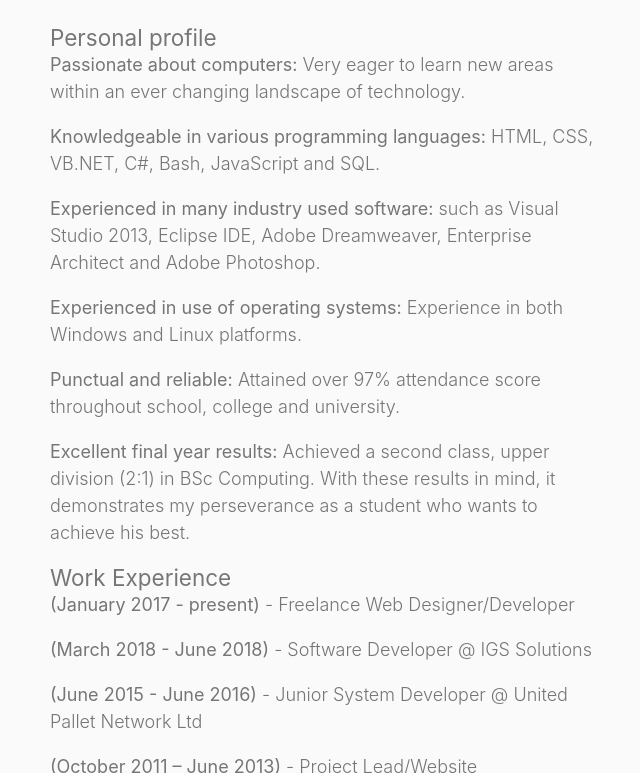
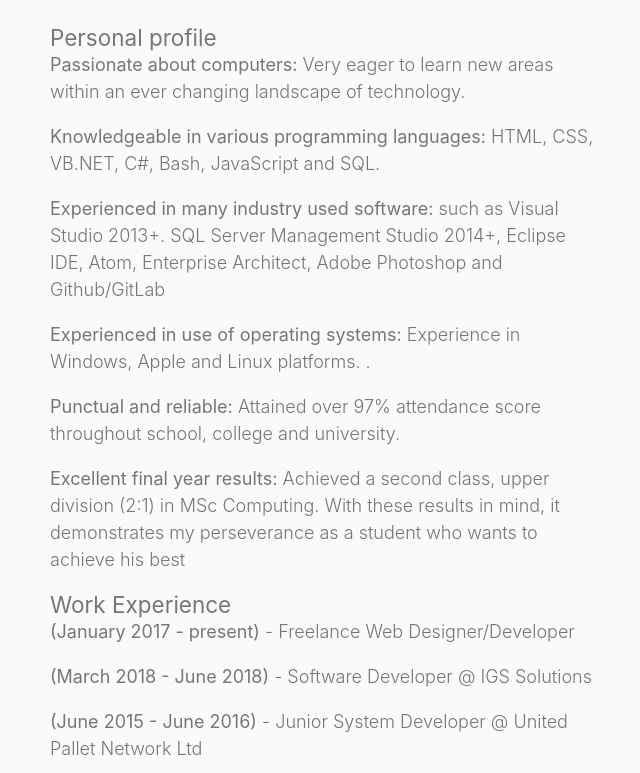
Before and after one commit to sahdev92/sahdev92.github.io, a plain HTML site: page cv.html in a window 1280 px wide. Shown: the part 605-1378 px from the top of the page, without its empty margins (4-644 px from the left). Drawn offline with Linux system fonts and the light colour scheme.

Commit message:
Updated CV page

```diff
--- a/cv.html
+++ b/cv.html
@@ -43,10 +43,12 @@
 <h3>Personal profile</h3>
   <p><strong>Passionate about computers:</strong> Very eager to learn new areas within an ever changing landscape of technology.</p>
   <p><strong>Knowledgeable in various programming languages:</strong> HTML, CSS, VB.NET, C#, Bash, JavaScript and SQL.</p>
-  <p><strong>Experienced in many industry used software:</strong> such as Visual Studio 2013, Eclipse IDE, Adobe Dreamweaver, Enterprise Architect and Adobe Photoshop.</p>
-  <p><strong>Experienced in use of operating systems:</strong> Experience in both Windows and Linux platforms.</p>
+  <p><strong>Experienced in many industry used software:</strong> such as Visual Studio 2013+. SQL Server Management
+Studio 2014+, Eclipse IDE, Atom, Enterprise Architect, Adobe Photoshop and Github/GitLab</p>
+  <p><strong>Experienced in use of operating systems:</strong> Experience in Windows, Apple and Linux platforms. .</p>
   <p><strong>Punctual and reliable:</strong> Attained over 97% attendance score throughout school, college and university.</p>
-  <p><strong>Excellent final year results:</strong> Achieved a second class, upper division (2:1) in BSc Computing. With these results in mind, it demonstrates my perseverance as a student who wants to achieve his best.</p>
+  <p><strong>Excellent final year results:</strong> Achieved a second class, upper division (2:1) in MSc Computing. With these
+results in mind, it demonstrates my perseverance as a student who wants to achieve his best</p>
 
   <h3>Work Experience</h3>
   <p><strong>(January 2017 - present)</strong> - Freelance Web Designer/Developer</p>
```
